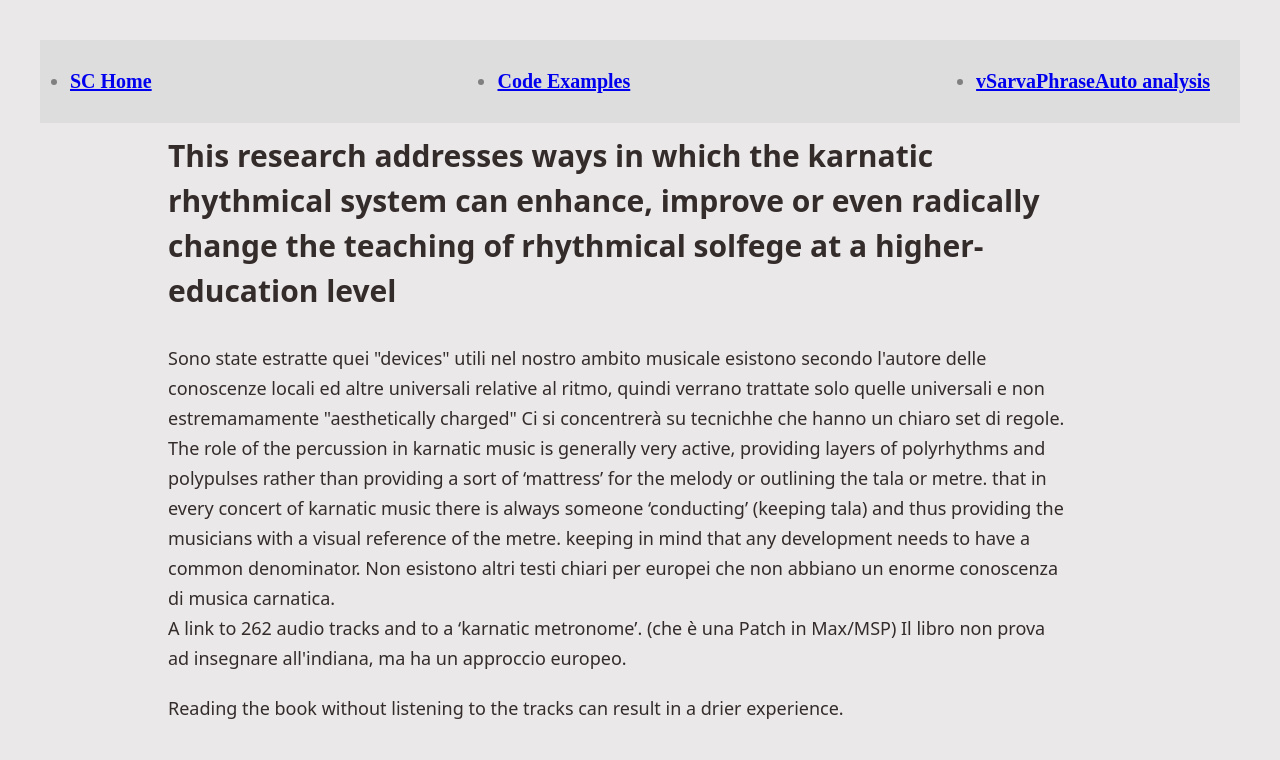
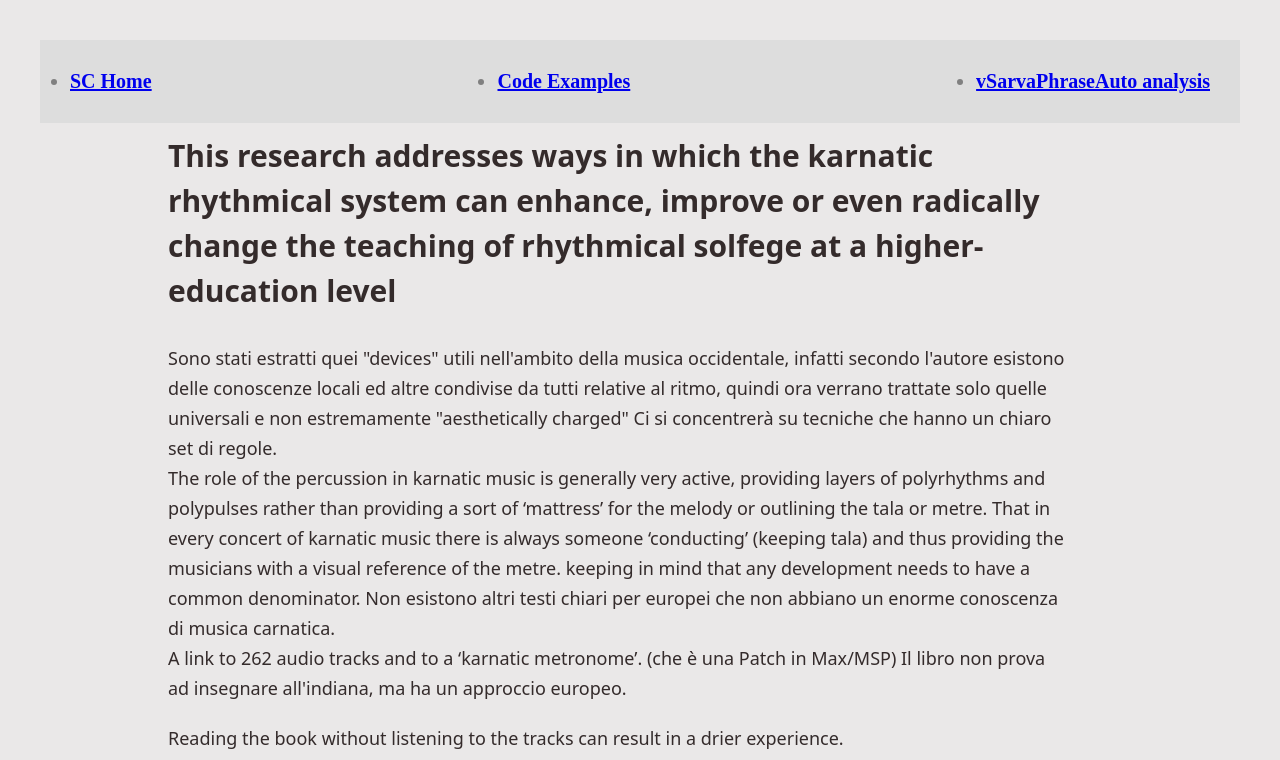
Before and after one commit to RandColors/informatica2, a plain HTML site: page Applying Carnatic.html in a window 1280 px wide. Shown: the top 760 px of the page. Drawn offline with nearby package versions, Linux system fonts and the light colour scheme; a script that the page names is missing.

Commit message:
correzzioni

```diff
--- a/Applying Carnatic.html
+++ b/Applying Carnatic.html
@@ -64,15 +64,15 @@
                     radically change the teaching of rhythmical solfege at a higher-education level </h1>
 
                 <p>
-                    Sono state estratte quei "devices" utili nel nostro ambito musicale
-                    esistono secondo l'autore delle conoscenze locali ed altre universali relative al ritmo,
-                    quindi verrano trattate solo quelle universali e non estremamamente "aesthetically charged"
-                    Ci si concentrerà su tecnichhe che hanno un chiaro set di regole. <br>
+                    Sono stati estratti quei "devices" utili nell'ambito della musica occidentale, infatti
+                     secondo l'autore esistono delle conoscenze locali ed altre condivise da tutti relative al ritmo,
+                    quindi ora verrano trattate solo quelle universali e non estremamente "aesthetically charged"
+                    Ci si concentrerà su tecniche che hanno un chiaro set di regole. <br>
 
                     The role of the percussion in karnatic music is generally very active, providing layers of
                     polyrhythms and polypulses rather than providing a sort of ‘mattress’ for the melody or outlining
                     the tala or metre.
-                    that in every concert of karnatic music there is always someone ‘conducting’ (keeping tala) and thus
+                    That in every concert of karnatic music there is always someone ‘conducting’ (keeping tala) and thus
                     providing the musicians with a visual reference of the metre.
                     keeping in mind that any development needs to have a common denominator.
                     Non esistono altri testi chiari per europei che non abbiano un enorme conoscenza di musica
```
